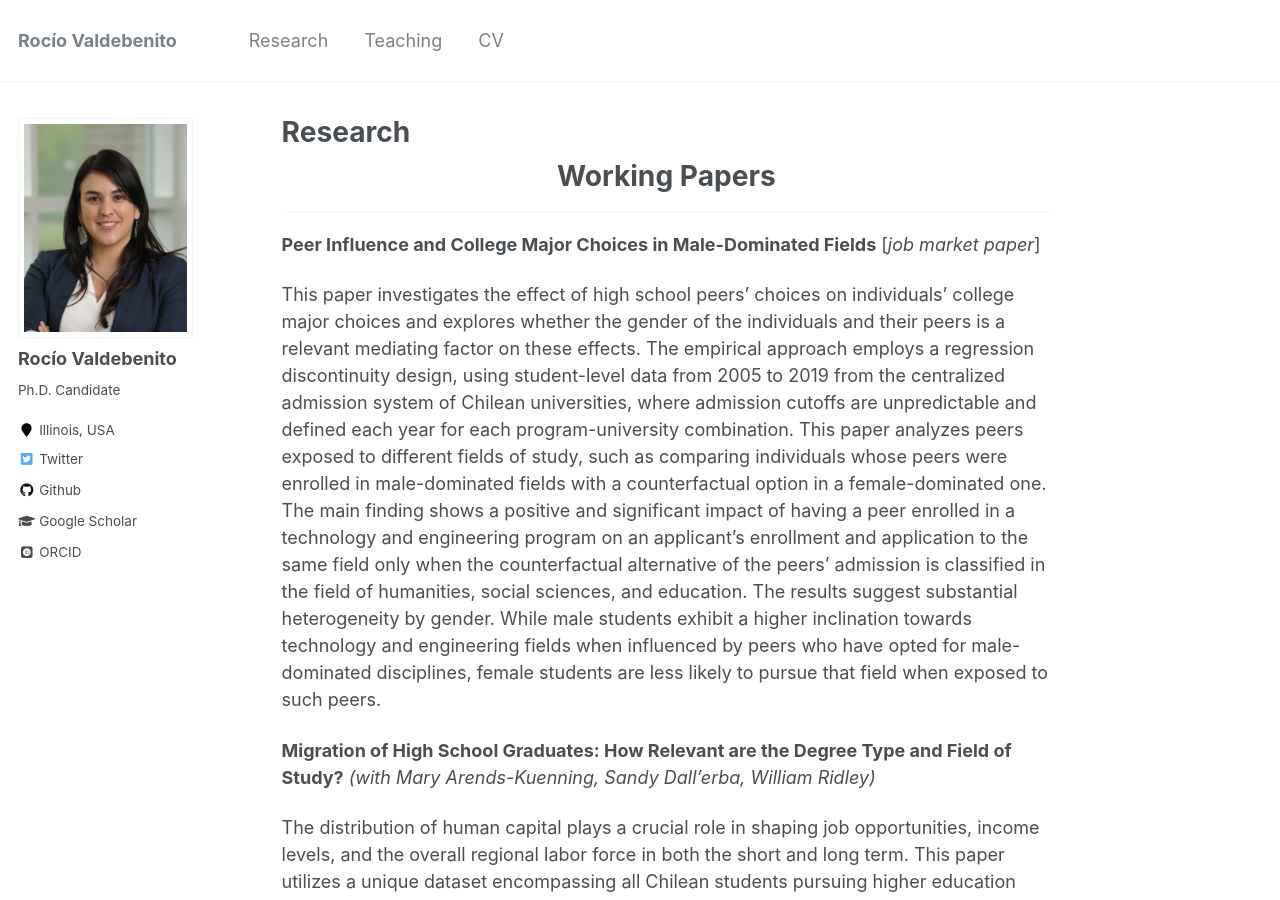
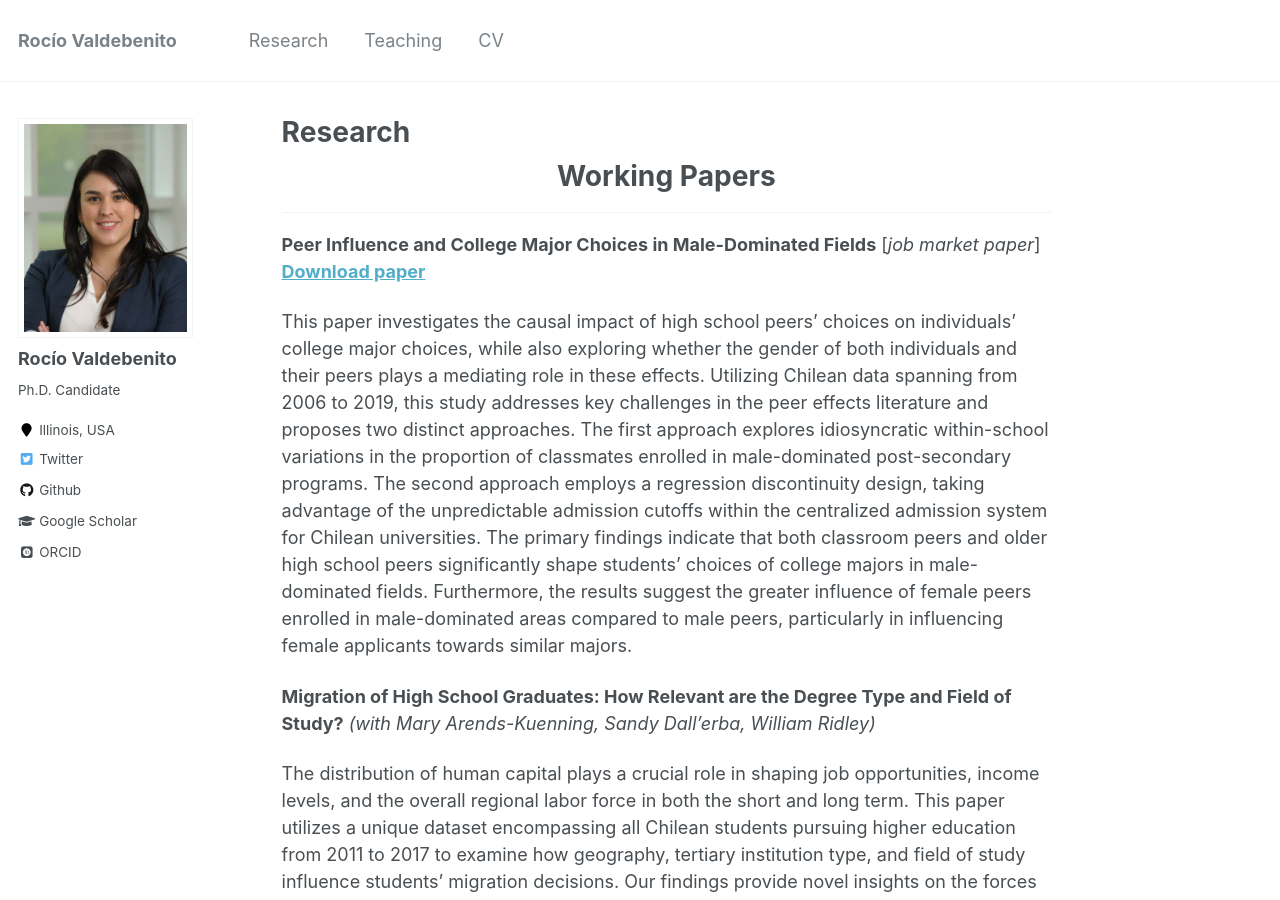
Before and after one commit to rvaldebenito/rvaldebenito.github.io, a Jekyll site: the page built from _pages/publications.md, in a window 1280 px wide and 900 px high. Built offline with Jekyll 4.4.1, drawn with Linux system fonts in a browser that asks for light colours; some web fonts are replaced.

Commit message:
Update publications.md

```diff
--- a/_pages/publications.md
+++ b/_pages/publications.md
@@ -9,9 +9,10 @@ author_profile: true
 - - -
 
 **Peer Influence and College Major Choices in Male-Dominated Fields** [*job market paper*] <br/>
+**[Download paper](https://rvaldebenito.github.io/files/valdebenito_jmp_peers_college.pdf)**
 
+ This paper investigates the causal impact of high school peers' choices on individuals' college major choices, while also exploring whether the gender of both individuals and their peers plays a mediating role in these effects. Utilizing Chilean data spanning from 2006 to 2019, this study addresses key challenges in the peer effects literature and proposes two distinct approaches. The first approach explores idiosyncratic within-school variations in the proportion of classmates enrolled in male-dominated post-secondary programs. The second approach employs a regression discontinuity design, taking advantage of the unpredictable admission cutoffs within the centralized admission system for Chilean universities. The primary findings indicate that both classroom peers and older high school peers significantly shape students' choices of college majors in male-dominated fields. Furthermore, the results suggest the greater influence of female peers enrolled in male-dominated areas compared to male peers, particularly in influencing female applicants towards similar majors.
 
-This paper investigates the effect of high school peers' choices on individuals' college major choices and explores whether the gender of the individuals and their peers is a relevant mediating factor on these effects. The empirical approach employs a regression discontinuity design, using student-level data from 2005 to 2019 from the centralized admission system of Chilean universities, where admission cutoffs are unpredictable and defined each year for each program-university combination. This paper analyzes peers exposed to different fields of study, such as comparing individuals whose peers were enrolled in male-dominated fields with a counterfactual option in a female-dominated one. The main finding shows a positive and significant impact of having a peer enrolled in a technology and engineering program on an applicant's enrollment and application to the same field only when the counterfactual alternative of the peers' admission is classified in the field of humanities, social sciences, and education. The results suggest substantial heterogeneity by gender. While male students exhibit a higher inclination towards technology and engineering fields when influenced by peers who have opted for male-dominated disciplines, female students are less likely to pursue that field when exposed to such peers.
 
 
 
```
